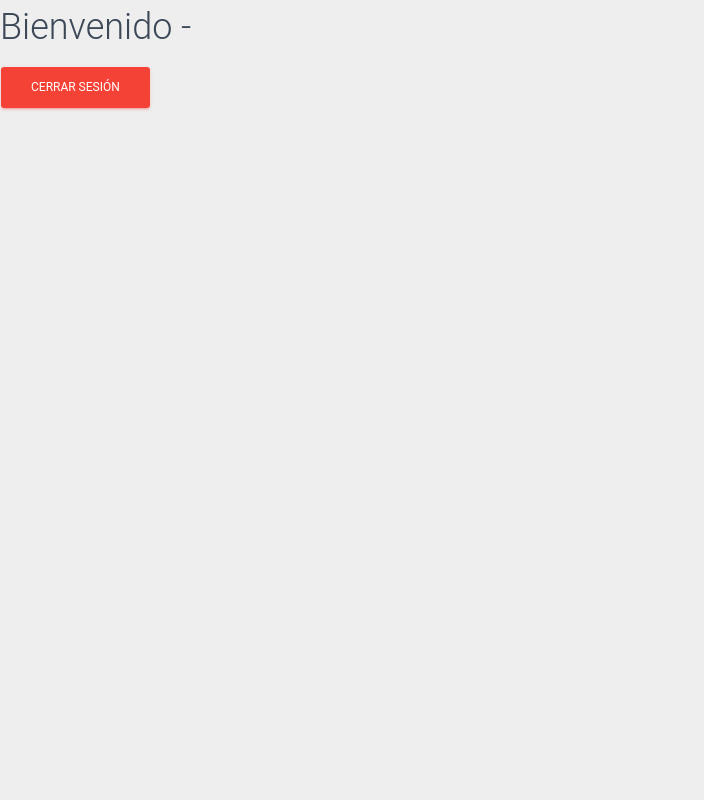
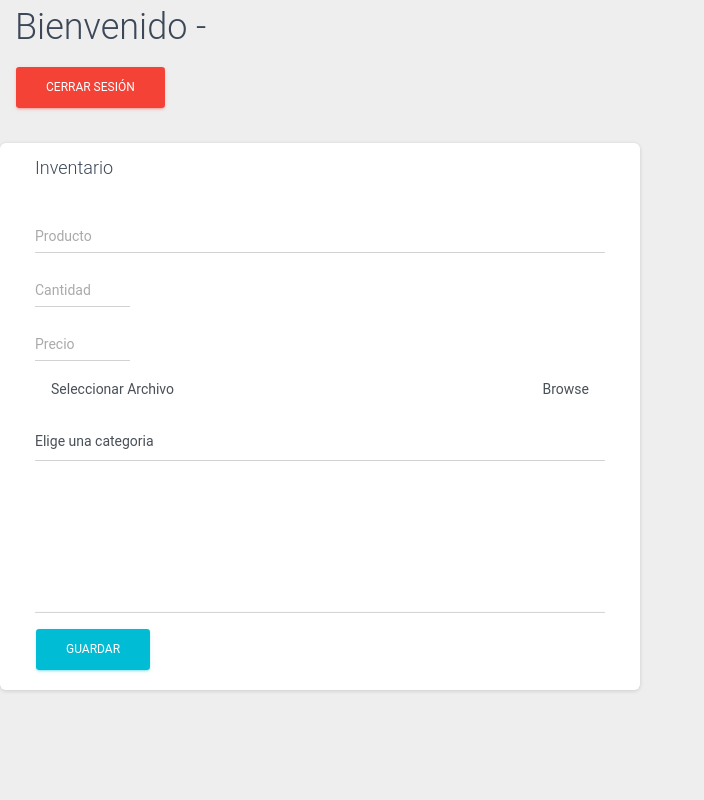
Before and after one commit to Johnmontoya/Ecommerce_php_firebase, a PHP site: page /admin/admin.php in a window 1280 px wide. Shown: the whole page, without its empty margins (0-704 px from the left). Run offline with PHP 8.4, Linux system fonts and the light colour scheme; some libraries are stand-ins or nearby versions.

Commit message:
Guardar-Image_Mysql_&_SweetAlert

```diff
--- a/admin/admin.php
+++ b/admin/admin.php
@@ -1,5 +1,44 @@
 <?php include '../extends/header.php' ?>
-<h2>Bienvenido - <span id="usuarioNombre"></span></h2>
-<button id="cerrarSession" class="btn btn-danger">Cerrar Sesión</button>
+<div class="row">
+    <div class="card col-md-6">
+        <div class="card-header">
+            <h4 class="card-title">Inventario</h4>
+        </div>
+        <div class="card-body">
+            <form action="ins_inventario.php" method="post" autocomplete="off" enctype="multipart/form-data">
+                <div class="form-group">
+                    <input type="text" name="producto" id="txtProducto" class="form-control" placeholder="Producto" required>
+                </div>
+                <div class="form-group">
+                    <input type="text" name="cantidad" id="txtCantidad" class="form-control col-sm-2" placeholder="Cantidad" required>
+                </div>
+                <div class="form-group">
+                    <input type="number" step="0.01" name="precio" class="form-control col-sm-2" placeholder="Precio" required>
+                </div>
+                <div class="input-group">
+                    <div class="custom-file">
+                        <input type="file" class="custom-file-input" name="imagen" id="customFileLang" lang="es">
+                        <label class="custom-file-label" for="customFileLang">Seleccionar Archivo</label>
+                    </div>
+                </div>
+                <div class="form-group">
+                    <select id="selectCategoria" name="categoria" class="form-control" required>
+                        <option value="" disabled="" selected="">Elige una categoria</option>
+                        <option value="MODA">MODA</option>
+                        <option value="ELECTRONICA">ELECTRONICA</option>
+                        <option value="JOYERIA">JOYERIA</option>
+                        <option value="RELOJES">RELOJES</option>
+                        <option value="HOGAR">HOGAR</option>
+                        <option value="ZAPATOS">ZAPATOS</option>
+                    </select>
+                </div>
+                <div class="form-group">
+                    <textarea id="txtDescripcion" name="descripcion" cols="30" rows="6" class="form-control" required></textarea>
+                </div>
 
+                <button id="saveProducto" type="submit" class="btn btn-info">Guardar</button>
+            </form>
+        </div>
+    </div>
+</div>
 <?php include '../extends/footer.php' ?>
--- a/database/conexion.php
+++ b/database/conexion.php
@@ -1,3 +1,3 @@
 <?php
-    $conn = new PDO('mysql:host=localhost;dbname=ecommerce-php-mysql', 'root', '');
+    $conn = new PDO('mysql:host=localhost;dbname=ecommerce_mysql_php', 'root', '');
 ?>
--- a/extends/footer.php
+++ b/extends/footer.php
@@ -1,3 +1,4 @@
+</div></div></div>
 <!-- script firebase -->
 <!-- The core Firebase JS SDK is always required and must be listed first -->
 <script src="https://www.gstatic.com/firebasejs/6.1.1/firebase-app.js"></script>
@@ -12,10 +13,10 @@
 <script src="../assets/js/admin.js"></script>
 
 <!--Librerias diseño -->
-<script src="../assets/js/core/jquery.min.js"></script>
 <script src="../assets/js/core/popper.min.js">
 <script src="../assets/js/material-dashboard.js"></script>
 <script src="../assets/js/plugins/moment.min.js"></script>
 <script src="../assets/js/plugins/perfect-scrollbar.jquery.min.js"></script>
+
 </body>
 </html>
--- a/extends/header.php
+++ b/extends/header.php
@@ -1,3 +1,4 @@
+<?php require_once '../database/conexion.php'; ?>
 <!DOCTYPE html>
 <html lang="en">
 <head>
@@ -6,5 +7,13 @@
     <meta http-equiv="X-UA-Compatible" content="ie=edge">
     <title>Ecommerce</title>
     <link rel="stylesheet" href="../assets/css/material-dashboard.css">
+
+    <script src="../assets/js/core/jquery.min.js"></script>
+    <script src="../assets/js/plugins/sweetalert2.js"></script>
 </head>
 <body>
+<div class="wrapper ">
+    <div class="content">
+        <div class="container-fluid">
+            <h2>Bienvenido - <span id="usuarioNombre"></span></h2>
+            <button id="cerrarSession" class="btn btn-danger">Cerrar Sesión</button>
```
Also changed, not shown: admin/ins_inventario.php (added, +68 -0 lines), admin/foto_producto/38448af5cfddd40e47069cda4dc259cf671163ad.jpg (added), admin/foto_producto/7f2ca69c47312d4adacca29f4fbe3e633029bd3c.jpg (added), admin/foto_producto/b6a9d73e41f36fc7ba709e9702450d12c94c6206.jpg (added), admin/foto_producto/c74858fd5c6e5e7967277371dc3206904ae30ee7.jpg (added).
